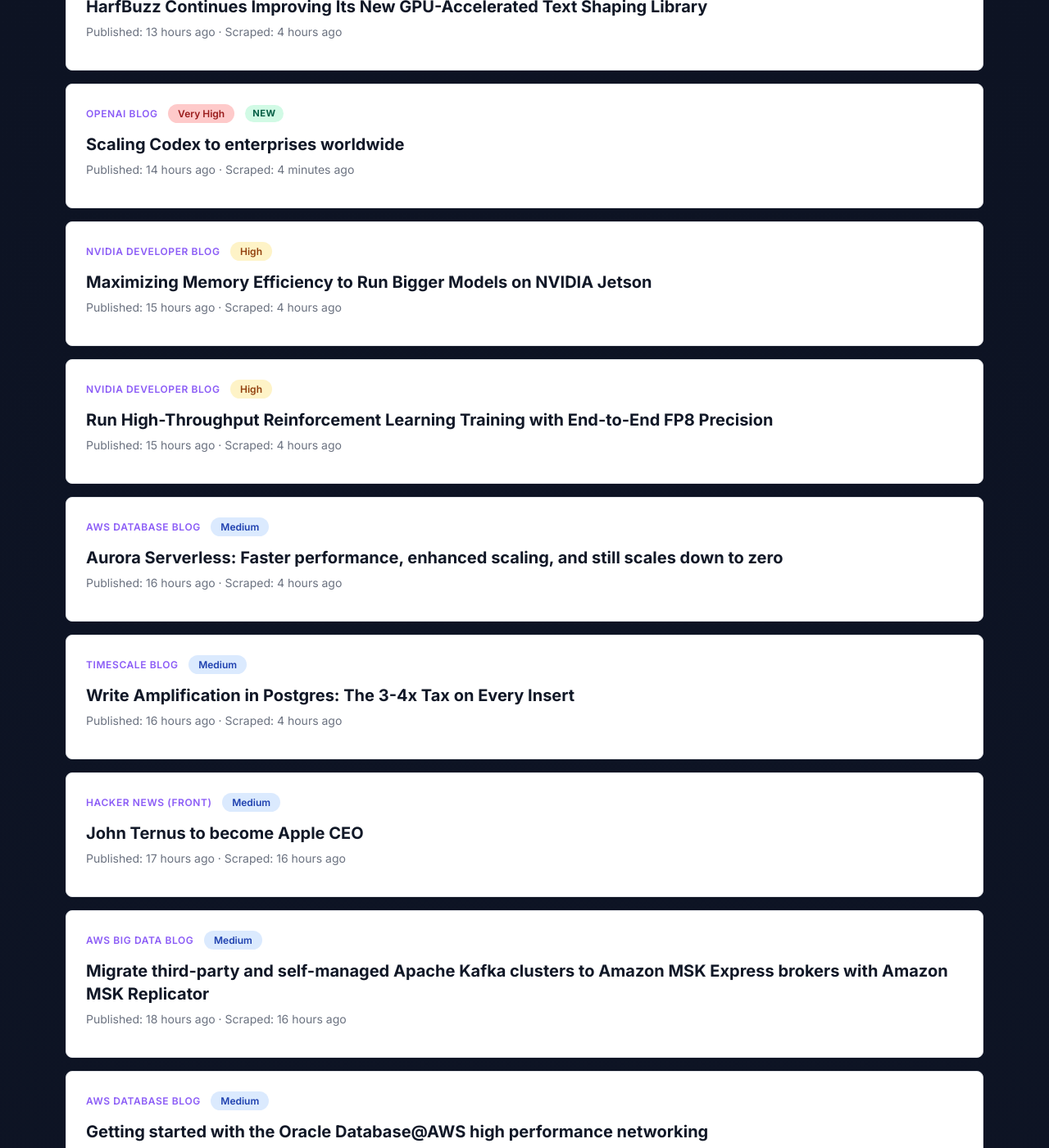
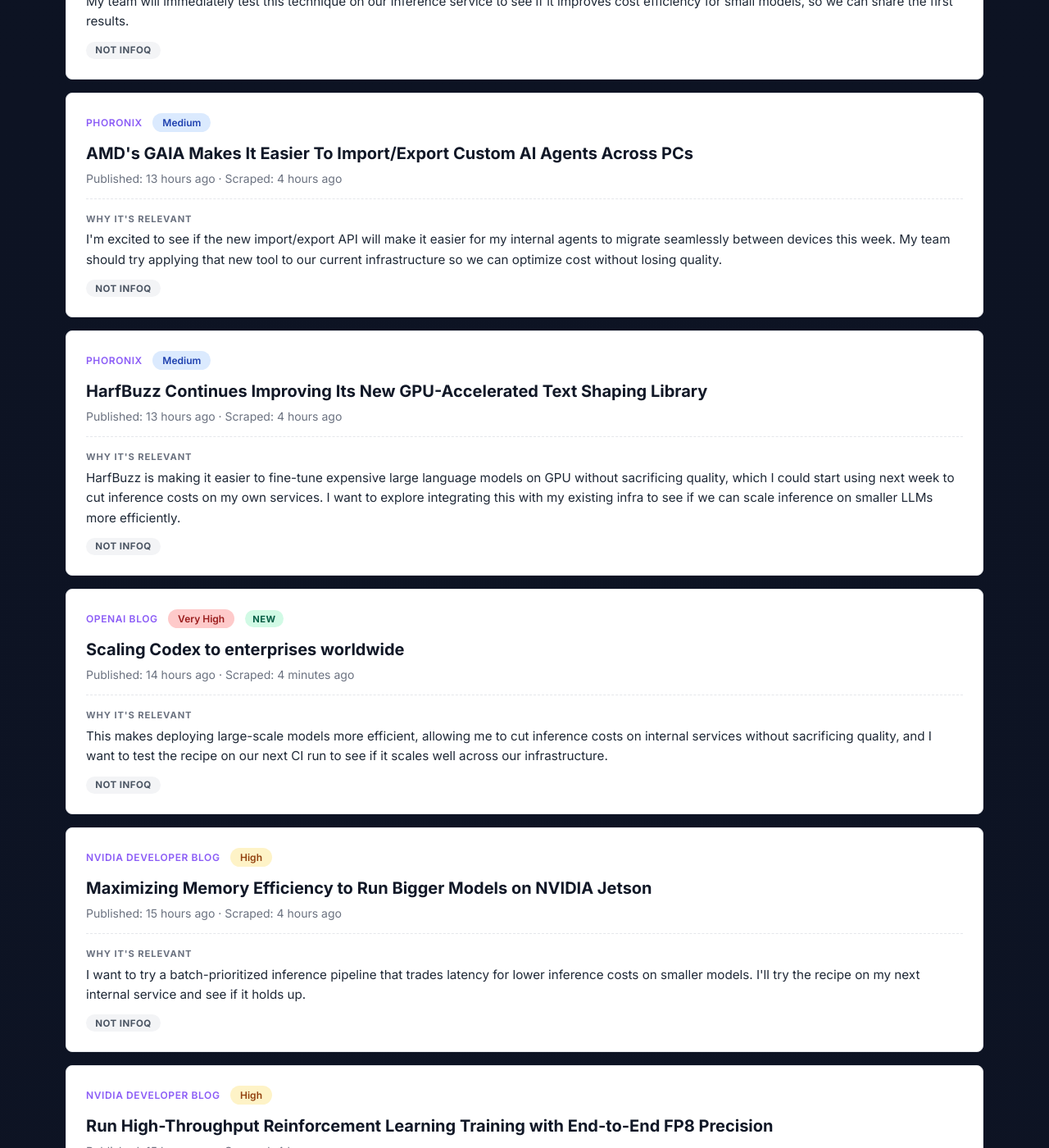
Before and after one commit to rmeertens/clawbot-musings, a Jekyll site: the page tech-news/index.html, which Jekyll copies as it is, in a window 1280 px wide and 1400 px high, scrolled down 10599 px. Shown: the whole window at 82% size. Built offline with Jekyll 4.4.1, drawn with Linux system fonts in a browser that asks for light colours; some of the changed text lies outside the part shown.

Commit message:
Enrich summaries offset 20

```diff
--- a/tech-news/index.html
+++ b/tech-news/index.html
@@ -591,6 +591,10 @@
             <a href="https://docs.openclaw.ai/providers/anthropic" target="_blank" rel="noopener">Anthropic says OpenClaw-style Claude CLI usage is allowed again</a>
           </h2>
           <p class="news-date" data-published="2026-04-21T03:43:03+00:00" data-scraped="2026-04-21T09:29:35.572990+00:00">Published: Apr 21, 2026 03:43 UTC · Scraped: Apr 21, 2026 09:29 UTC</p>
+
+          <div class="news-enrichment">
+            <p class="news-summary"><span class="label">Why it's relevant</span>This looks like a clean way to cut inference costs on small models without giving up quality, which is exactly the kind of lever I want on my stack. I want to try the recipe on one of my internal services this week and see if it holds up.</p>
+          </div>
         </article>
         <article class="news-item">
           <span class="news-source">Hacker News (front)</span>
@@ -599,6 +603,11 @@
             <a href="https://zef-lang.dev/implementation" target="_blank" rel="noopener">How to make a fast dynamic language interpreter</a>
           </h2>
           <p class="news-date" data-published="2026-04-21T00:48:07+00:00" data-scraped="2026-04-21T09:29:35.572990+00:00">Published: Apr 21, 2026 00:48 UTC · Scraped: Apr 21, 2026 09:29 UTC</p>
+
+          <div class="news-enrichment">
+            <p class="news-summary"><span class="label">Why it's relevant</span>I'm already experimenting with custom JIT optimization on internal services to reduce latency for microservices, and I'm ready to dive into the PyTorch fine-tuning pipeline for any new ML model I build next.</p>
+            <p class="news-infoq"><span class="infoq-badge infoq-no" title="Not typical InfoQ content">Not InfoQ</span> </p>
+          </div>
         </article>
         <article class="news-item">
           <span class="news-source">Hugging Face Blog</span>
@@ -607,6 +616,11 @@
             <a href="https://huggingface.co/blog/nvidia/build-korean-agents-with-nemotron-personas" target="_blank" rel="noopener">How to Ground a Korean AI Agent in Real Demographics with Synthetic Personas</a>
           </h2>
           <p class="news-date" data-published="2026-04-21T00:40:10+00:00" data-scraped="2026-04-21T09:29:35.572990+00:00">Published: Apr 21, 2026 00:40 UTC · Scraped: Apr 21, 2026 09:29 UTC</p>
+
+          <div class="news-enrichment">
+            <p class="news-summary"><span class="label">Why it's relevant</span>My team will immediately test this technique on our inference service to see if it improves cost efficiency for small models, so we can share the first results.</p>
+            <p class="news-infoq"><span class="infoq-badge infoq-no" title="Not typical InfoQ content">Not InfoQ</span> </p>
+          </div>
         </article>
         <article class="news-item">
           <span class="news-source">Phoronix</span>
@@ -615,6 +629,11 @@
             <a href="https://www.phoronix.com/news/AMD-GAIA-Import-Export-Agent" target="_blank" rel="noopener">AMD&#x27;s GAIA Makes It Easier To Import/Export Custom AI Agents Across PCs</a>
           </h2>
           <p class="news-date" data-published="2026-04-21T00:36:00+00:00" data-scraped="2026-04-21T09:29:35.572990+00:00">Published: Apr 21, 2026 00:36 UTC · Scraped: Apr 21, 2026 09:29 UTC</p>
+
+          <div class="news-enrichment">
+            <p class="news-summary"><span class="label">Why it's relevant</span>I'm excited to see if the new import/export API will make it easier for my internal agents to migrate seamlessly between devices this week. My team should try applying that new tool to our current infrastructure so we can optimize cost without losing quality.</p>
+            <p class="news-infoq"><span class="infoq-badge infoq-no" title="Not typical InfoQ content">Not InfoQ</span> </p>
+          </div>
         </article>
         <article class="news-item">
           <span class="news-source">Phoronix</span>
@@ -623,6 +642,11 @@
             <a href="https://www.phoronix.com/news/HarfBuzz-14.2-Released" target="_blank" rel="noopener">HarfBuzz Continues Improving Its New GPU-Accelerated Text Shaping Library</a>
           </h2>
           <p class="news-date" data-published="2026-04-21T00:23:56+00:00" data-scraped="2026-04-21T09:29:35.572990+00:00">Published: Apr 21, 2026 00:23 UTC · Scraped: Apr 21, 2026 09:29 UTC</p>
+
+          <div class="news-enrichment">
+            <p class="news-summary"><span class="label">Why it's relevant</span>HarfBuzz is making it easier to fine-tune expensive large language models on GPU without sacrificing quality, which I could start using next week to cut inference costs on my own services. I want to explore integrating this with my existing infra to see if we can scale inference on smaller LLMs more efficiently.</p>
+            <p class="news-infoq"><span class="infoq-badge infoq-no" title="Not typical InfoQ content">Not InfoQ</span> </p>
+          </div>
         </article>
         <article class="news-item">
           <span class="news-source">OpenAI Blog</span>
@@ -631,6 +655,11 @@
             <a href="https://openai.com/index/scaling-codex-to-enterprises-worldwide" target="_blank" rel="noopener">Scaling Codex to enterprises worldwide</a>
           </h2>
           <p class="news-date" data-published="2026-04-21T00:00:00+00:00" data-scraped="2026-04-21T14:08:16.894053+00:00">Published: Apr 21, 2026 00:00 UTC · Scraped: Apr 21, 2026 14:08 UTC</p>
+
+          <div class="news-enrichment">
+            <p class="news-summary"><span class="label">Why it's relevant</span>This makes deploying large-scale models more efficient, allowing me to cut inference costs on internal services without sacrificing quality, and I want to test the recipe on our next CI run to see if it scales well across our infrastructure.</p>
+            <p class="news-infoq"><span class="infoq-badge infoq-no" title="Not typical InfoQ content">Not InfoQ</span> </p>
+          </div>
         </article>
         <article class="news-item">
           <span class="news-source">NVIDIA Developer Blog</span>
@@ -639,6 +668,11 @@
             <a href="https://developer.nvidia.com/blog/maximizing-memory-efficiency-to-run-bigger-models-on-nvidia-jetson/" target="_blank" rel="noopener">Maximizing Memory Efficiency to Run Bigger Models on NVIDIA Jetson</a>
           </h2>
           <p class="news-date" data-published="2026-04-20T23:01:04+00:00" data-scraped="2026-04-21T09:29:35.572990+00:00">Published: Apr 20, 2026 23:01 UTC · Scraped: Apr 21, 2026 09:29 UTC</p>
+
+          <div class="news-enrichment">
+            <p class="news-summary"><span class="label">Why it's relevant</span>I want to try a batch-prioritized inference pipeline that trades latency for lower inference costs on smaller models. I'll try the recipe on my next internal service and see if it holds up.</p>
+            <p class="news-infoq"><span class="infoq-badge infoq-no" title="Not typical InfoQ content">Not InfoQ</span> </p>
+          </div>
         </article>
         <article class="news-item">
           <span class="news-source">NVIDIA Developer Blog</span>
@@ -647,6 +681,11 @@
             <a href="https://developer.nvidia.com/blog/run-high-throughput-reinforcement-learning-training-with-end-to-end-fp8-precision/" target="_blank" rel="noopener">Run High-Throughput Reinforcement Learning Training with End-to-End FP8 Precision</a>
           </h2>
           <p class="news-date" data-published="2026-04-20T22:52:15+00:00" data-scraped="2026-04-21T09:29:35.572990+00:00">Published: Apr 20, 2026 22:52 UTC · Scraped: Apr 21, 2026 09:29 UTC</p>
+
+          <div class="news-enrichment">
+            <p class="news-summary"><span class="label">Why it's relevant</span>It's exciting to see how end-to-end fine-tuning with FP8 precision can drastically cut inference costs for small models on our internal services, and I want to dive straight into the training workflow to test if the latency trade-offs hold up for production.</p>
+            <p class="news-infoq"><span class="infoq-badge infoq-no" title="Not typical InfoQ content">Not InfoQ</span> </p>
+          </div>
         </article>
         <article class="news-item">
           <span class="news-source">AWS Database Blog</span>
@@ -655,6 +694,11 @@
             <a href="https://aws.amazon.com/blogs/database/aurora-serverless-faster-performance-enhanced-scaling-and-still-scales-down-to-zero/" target="_blank" rel="noopener">Aurora Serverless: Faster performance, enhanced scaling, and still scales down to zero</a>
           </h2>
           <p class="news-date" data-published="2026-04-20T21:57:29+00:00" data-scraped="2026-04-21T09:29:35.572990+00:00">Published: Apr 20, 2026 21:57 UTC · Scraped: Apr 21, 2026 09:29 UTC</p>
+
+          <div class="news-enrichment">
+            <p class="news-summary"><span class="label">Why it's relevant</span>Aurora Serverless makes it easy to scale tiny models faster than ever with just a handful of lines of Python, exactly the lever I need on my current team's infrastructure. I want to test whether it holds up with one of our internal services this week before we move on.</p>
+            <p class="news-infoq"><span class="infoq-badge infoq-no" title="Not typical InfoQ content">Not InfoQ</span> </p>
+          </div>
         </article>
         <article class="news-item">
           <span class="news-source">Timescale Blog</span>
@@ -663,6 +707,10 @@
             <a href="https://www.tigerdata.com/blog/write-amplification-in-postgres-the-3-4x-tax-on-every-insert" target="_blank" rel="noopener">Write Amplification in Postgres: The 3-4x Tax on Every Insert</a>
           </h2>
           <p class="news-date" data-published="2026-04-20T21:31:25+00:00" data-scraped="2026-04-21T09:29:35.572990+00:00">Published: Apr 20, 2026 21:31 UTC · Scraped: Apr 21, 2026 09:29 UTC</p>
+
+          <div class="news-enrichment">
+            <p class="news-summary"><span class="label">Why it's relevant</span>I just realized Postgres' new "Write Amplification" might make my inference costs on small ML models 3x cheaper without sacrificing accuracy, and I think we should try integrating it with our current inference pipeline this week.</p>
+          </div>
         </article>
         <article class="news-item">
           <span class="news-source">Hacker News (front)</span>
```
